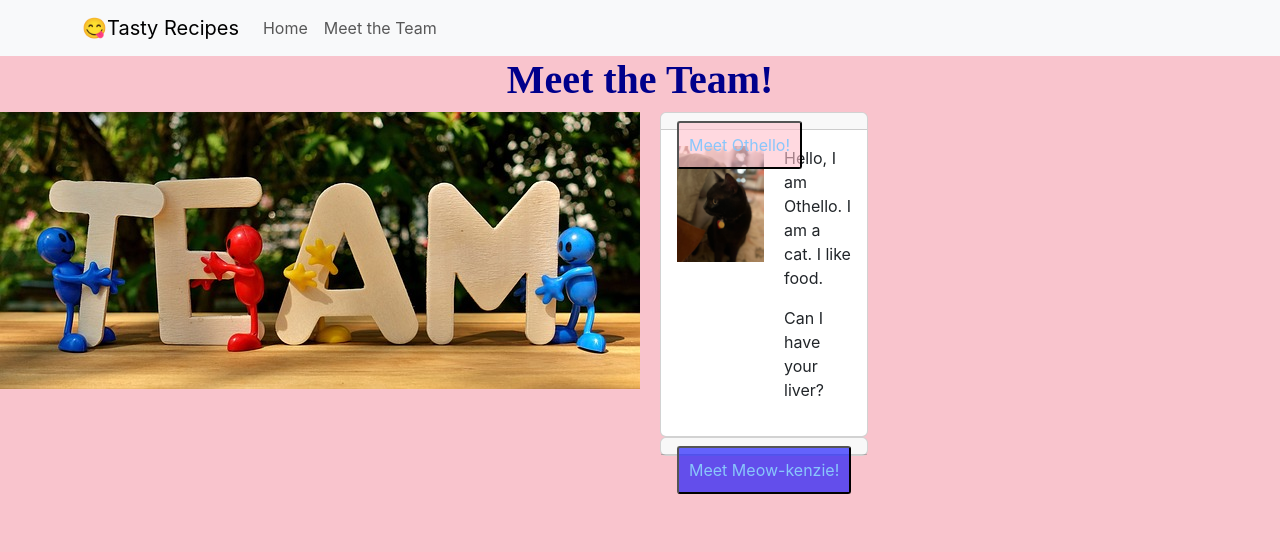
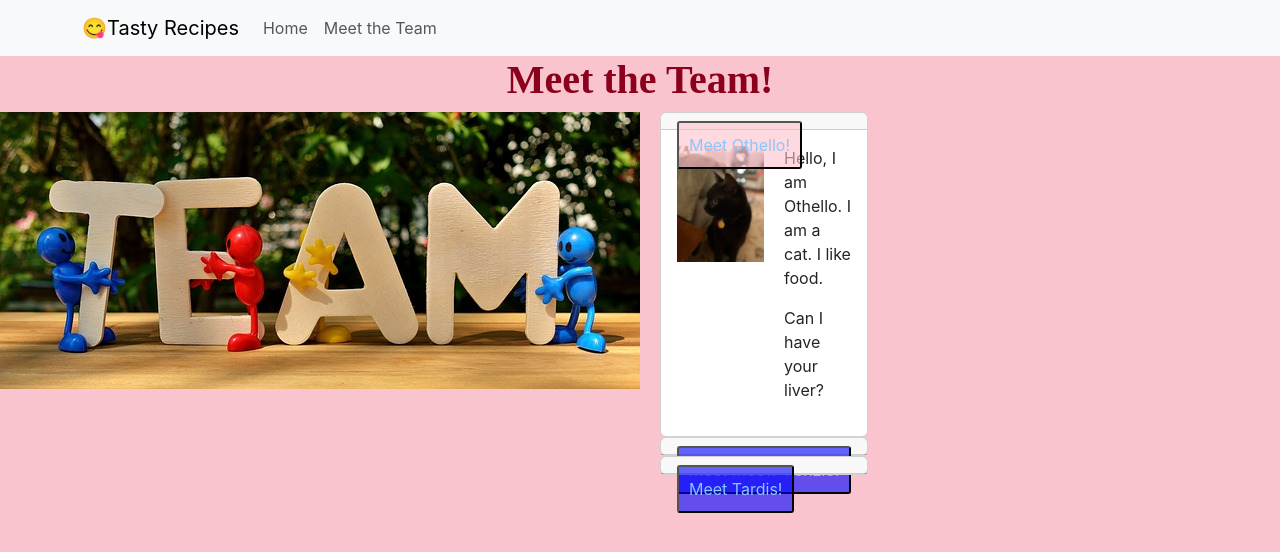
Before and after one commit to yuh2k/cosi-103a-ta, a React (Create React App) app in the folder recipes/: page /Team in a window 1280 px wide. Shown: the top 552 px of the page. Built offline with nearby package versions, Linux system fonts and the light colour scheme.

Commit message:
teampage and styling

```diff
--- a/recipes/src/pages/style.css
+++ b/recipes/src/pages/style.css
@@ -1,13 +1,13 @@
 h1{
     text-align:center;
     font-family:serif;
-    color:darkblue;
+    color:rgb(139, 0, 28);
     font-weight: bold;
   }
   h2{
     /* float:right;   */
     font-family:serif;
-    color:darkblue;
+    color:rgb(173, 50, 110);
     font-weight: bold;
   }
   .page_img{
@@ -51,7 +51,7 @@ cards {
 Button {
   text-decoration: none;
   color: rgb(137, 198, 251);
-  background-color: rgb(74, 170, 226);
+  background-color: rgb(226, 74, 145);
   cursor: pointer;
   display:inline-block;
   border-radius: 3px;
--- a/recipes/src/pages/team.js
+++ b/recipes/src/pages/team.js
@@ -1,6 +1,6 @@
 import 'bootstrap/dist/css/bootstrap.min.css';
 
-
+import tardis from "./images/tardis.jpg";
 import teampage from "./images/teamimage.jpg";
 import othello from  "./images/othello.jpg";
 import { useContext } from 'react';
@@ -78,6 +78,24 @@ const Team = () => {
           </Card.Body>
         </Accordion.Collapse>
       </Card>
+      <Card>
+        <Card.Header>
+          <ContextAwareToggle eventKey="1">Meet Tardis!</ContextAwareToggle>
+
+        </Card.Header>
+        <Accordion.Collapse eventKey="1">
+          <Card.Body>
+          <img class="page_img"src={tardis} alt="tardis" width="400px"/>
+
+            <p>
+            Hi! I'm Tardis
+            </p>
+            <p>
+            I travel in time and eat food.
+            </p>
+          </Card.Body>
+        </Accordion.Collapse>
+      </Card>
     </Accordion>
 
       </div>
```
Also changed, not shown: recipes/src/pages/images/tardis.jpg (added).
